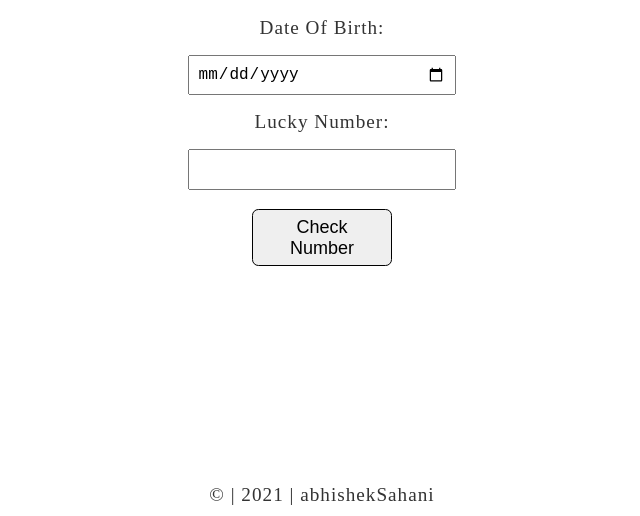
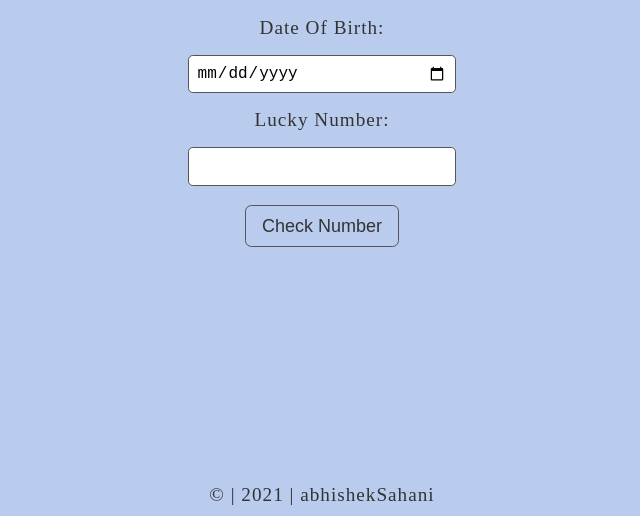
Before and after one commit to abhisheksahani-nova/build-is-your-birthday-lucky, a plain HTML site: page index.html in a window 1280 px wide. Shown: the part 133-649 px from the top of the page, without its empty margins (318-958 px from the left). Drawn offline with Linux system fonts and the light colour scheme.

Commit message:
Style Done

```diff
--- a/style.css
+++ b/style.css
@@ -7,6 +7,7 @@
 body{
   letter-spacing: 1px;
   color: #333333;
+  background-color: #B9CCED;
 }
 
 h1 {
@@ -31,23 +32,33 @@ h1 {
   width: 21%;
   padding: 0.5rem;
   text-align: left;
+  border-radius: 0.3rem;
+  border: 1px solid #555555;
 }
 
 #lucky-number{
   font-size: large;
   width: 21%;
   padding: 0.5rem;
+  border-radius: 0.3rem;
+  border: 1px solid #555555;
 }
 
 button {
-  width: 11%;
+  width: 12%;
   font-size: large;
-  padding: 0.4rem 0.8rem;
+  padding: 0.6rem 0.9rem;
   margin: 1.2rem 0 2rem;
   cursor: pointer;
   border-radius: 0.4rem;
-  border: 1px solid black;
+  border: 1px solid #555555;
+  background-color: #B9CCED;
+  color: #333333;
+}
 
+button:hover{
+  background-color: #555555;
+  color: #B9CCED;
 }
 
 #output-message{
```
